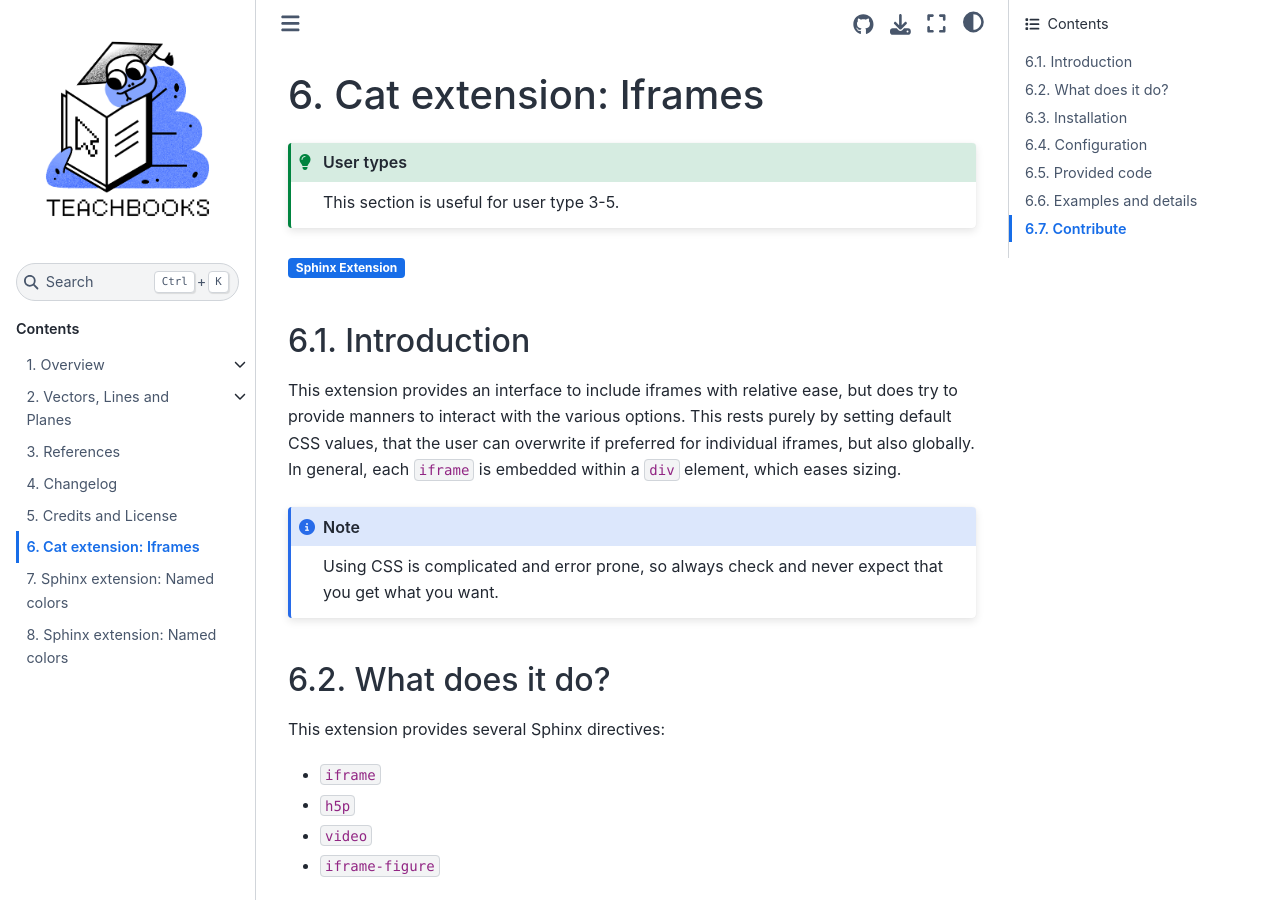
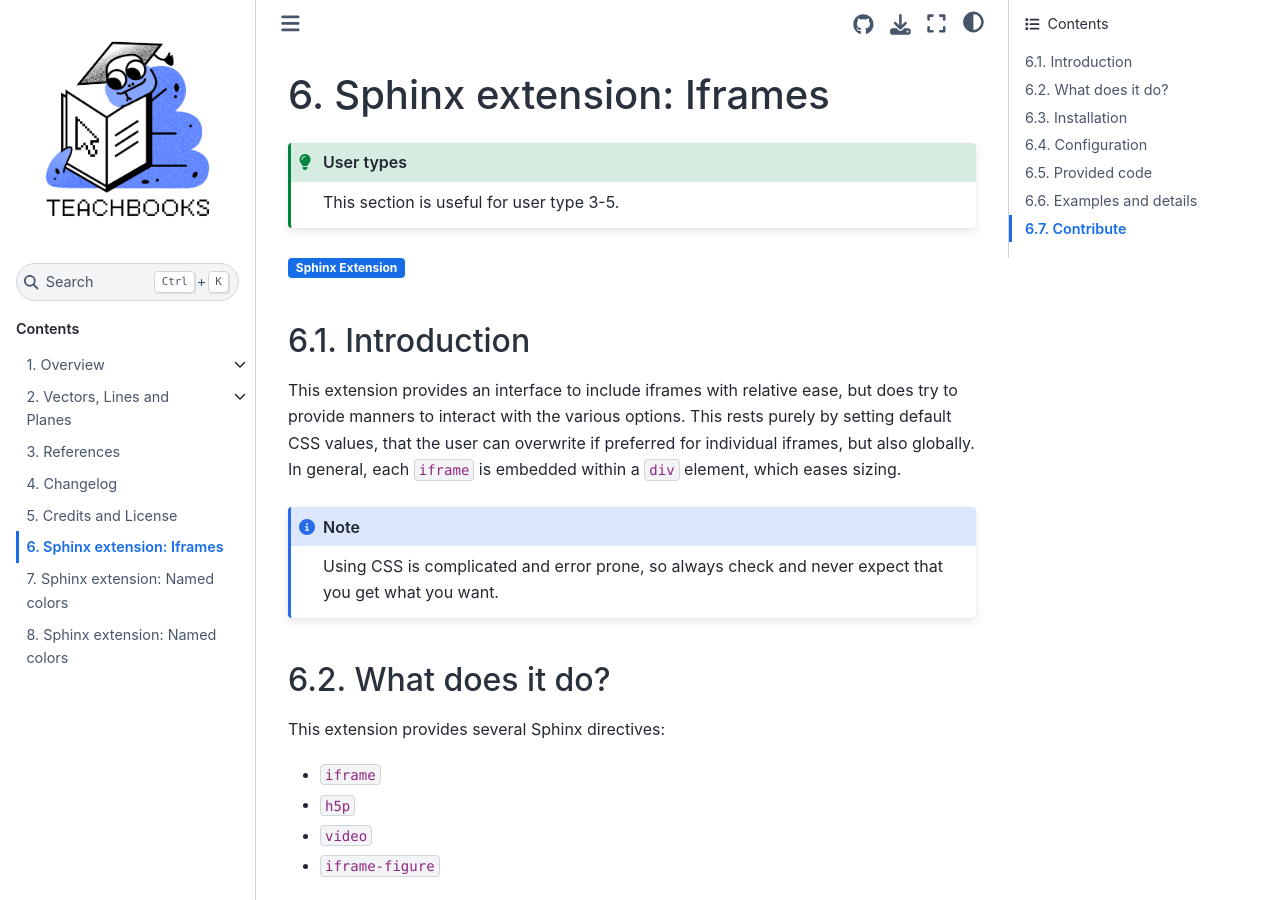
Before and after one commit to douden/test_book_from_template, a Jupyter Book: the page built from book/iframes.md, in a window 1280 px wide and 900 px high. Built offline with Jupyter Book 1.0.4 settings and Sphinx 7.4.7 and the Sphinx Book theme 1.1.4, drawn with Linux system fonts in a browser that asks for light colours; pages that are not in the unit, such as notebooks, are missing from menus; comment, search, counter and statistics services are not loaded.

Commit message:
Update iframes.md

````diff
--- a/book/iframes.md
+++ b/book/iframes.md
@@ -1,4 +1,4 @@
-# Cat extension: Iframes
+# Sphinx extension: Iframes
 
 ```{admonition} User types
 :class: tip
````
